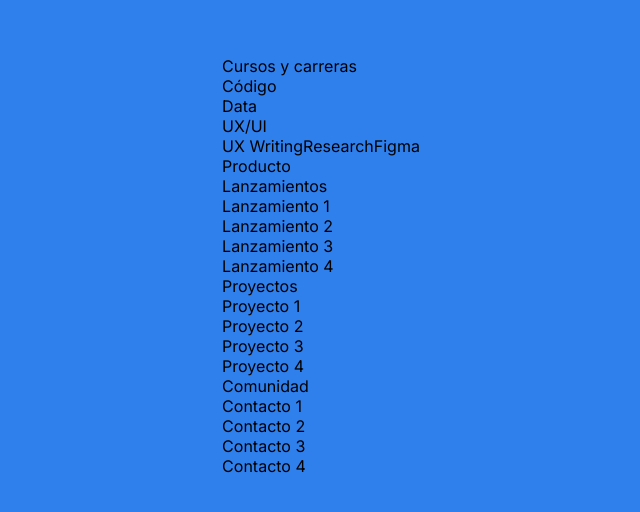
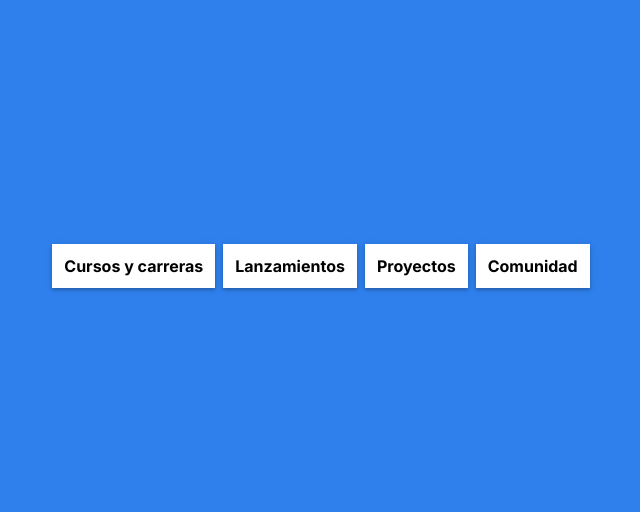
Before and after one commit to josheredia/drop-down-menu, a React (Create React App) app: page / in a window 1280 px wide. Shown: the part 134-646 px from the top of the page, without its empty margins (319-959 px from the left). Built offline with nearby package versions, Linux system fonts and the light colour scheme.

Commit message:
add title select behavior

```diff
--- a/src/App.js
+++ b/src/App.js
@@ -19,6 +19,9 @@ function App() {
           a {
             text-decoration: none;
           }
+          button {
+            background-color: transparent;
+          }
           html,
           #root {
             height: 100%;
--- a/src/components/Menu.js
+++ b/src/components/Menu.js
@@ -1,50 +1,123 @@
+import styled from "@emotion/styled";
+import { useState } from "react";
+
+export const MenuContainer = styled.div`
+  display: flex;
+  align-items: flex-start;
+  gap: 8px;
+`;
+
+export const TitleContainer = styled.div`
+  padding: 12px;
+  background: #ffffff;
+  box-shadow: 0px 1px 8px rgba(0, 0, 0, 0.12), 0px 2px 3px rgba(0, 0, 0, 0.2);
+  position: relative;
+`;
+
+export const Title = styled.button`
+  font-family: Inter;
+  font-style: normal;
+  font-weight: bold;
+  font-size: 16px;
+  line-height: 20px;
+
+  color: #000000;
+`;
+
+export const TitleContent = styled.div`
+  position: absolute;
+  top: 61px;
+  left: 0px;
+  display: flex;
+  flex-direction: column;
+  align-items: flex-start;
+  padding: 0px 24px;
+
+  min-width: 75%;
+
+  background: #ffffff;
+
+  border: 4px solid #000000;
+
+  box-shadow: 0px 4px 15px rgba(0, 0, 0, 0.12), 0px 6px 6px rgba(0, 0, 0, 0.2);
+`;
+
+export const Subtitle = styled.button`
+  display: flex;
+  justify-content: center;
+  padding: 12px 0px;
+
+  font-family: Inter;
+  font-style: normal;
+  font-weight: normal;
+  font-size: 14px;
+  line-height: 20px;
+
+  color: #000000;
+`;
+
+export const SubtitleContent = styled.div`
+  display: flex;
+  flex-direction: column;
+  align-items: flex-start;
+  padding: 0px;
+
+  background: #ffffff;
+
+  border: 4px solid #000000;
+
+  box-shadow: 0px 4px 15px rgba(0, 0, 0, 0.12), 0px 6px 6px rgba(0, 0, 0, 0.2);
+`;
+
 function Menu() {
+  const [dis, setDis] = useState([false, false, false, false]);
+
   return (
-    <div>
-      <div>
-        <p>Cursos y carreras</p>
-        <div>
-          <p>Código</p>
-          <p>Data</p>
-          <div>
-            <p>UX/UI</p>
-            <div>
-              <a>UX Writing</a>
-              <a>Research</a>
-              <a>Figma</a>
-            </div>
-          </div>
-          <p>Producto</p>
-        </div>
-      </div>
-      <div>
-        <p>Lanzamientos</p>
-        <div>
-          <p>Lanzamiento 1</p>
-          <p>Lanzamiento 2</p>
-          <p>Lanzamiento 3</p>
-          <p>Lanzamiento 4</p>
-        </div>
-      </div>
-      <div>
-        <p>Proyectos</p>
-        <div>
-          <p>Proyecto 1</p>
-          <p>Proyecto 2</p>
-          <p>Proyecto 3</p>
-          <p>Proyecto 4</p>
-        </div>
-      </div>
-      <div>
-        <p>Comunidad</p>
-        <div>
-          <p>Contacto 1</p>
-          <p>Contacto 2</p>
-          <p>Contacto 3</p>
-          <p>Contacto 4</p>
-        </div>
-      </div>
-    </div>
+    <MenuContainer>
+      <TitleContainer onClick={() => setDis([!dis[0], false, false, false])}>
+        <Title>Cursos y carreras</Title>
+        {dis[0] && (
+          <TitleContent>
+            <Subtitle>Código</Subtitle>
+            <Subtitle>Data</Subtitle>
+            <Subtitle>UX/UI</Subtitle>
+            <SubtitleContent>
+              <Subtitle>UX Writing</Subtitle>
+              <Subtitle>Research</Subtitle>
+              <Subtitle>Figma</Subtitle>
+            </SubtitleContent>
+            <Subtitle>Producto</Subtitle>
+          </TitleContent>
+        )}
+      </TitleContainer>
+      <TitleContainer onClick={() => setDis([false, !dis[1], false, false])}>
+        <Title>Lanzamientos</Title>
+        {dis[1] && (
+          <TitleContent>
+            <Subtitle>Lanz 1</Subtitle>
+            <Subtitle>Lanz 2</Subtitle>
+            <Subtitle>Lanz 3</Subtitle>
+          </TitleContent>
+        )}
+      </TitleContainer>
+      <TitleContainer onClick={() => setDis([false, false, !dis[2], false])}>
+        <Title>Proyectos</Title>
+        {dis[2] && (
+          <TitleContent>
+            <Subtitle>Proy 1</Subtitle>
+            <Subtitle>Proy 2</Subtitle>
+          </TitleContent>
+        )}
+      </TitleContainer>
+      <TitleContainer onClick={() => setDis([false, false, false, !dis[3]])}>
+        <Title>Comunidad</Title>
+        {dis[3] && (
+          <TitleContent>
+            <Subtitle>Contacto</Subtitle>
+          </TitleContent>
+        )}
+      </TitleContainer>
+    </MenuContainer>
   );
 }
 
```
